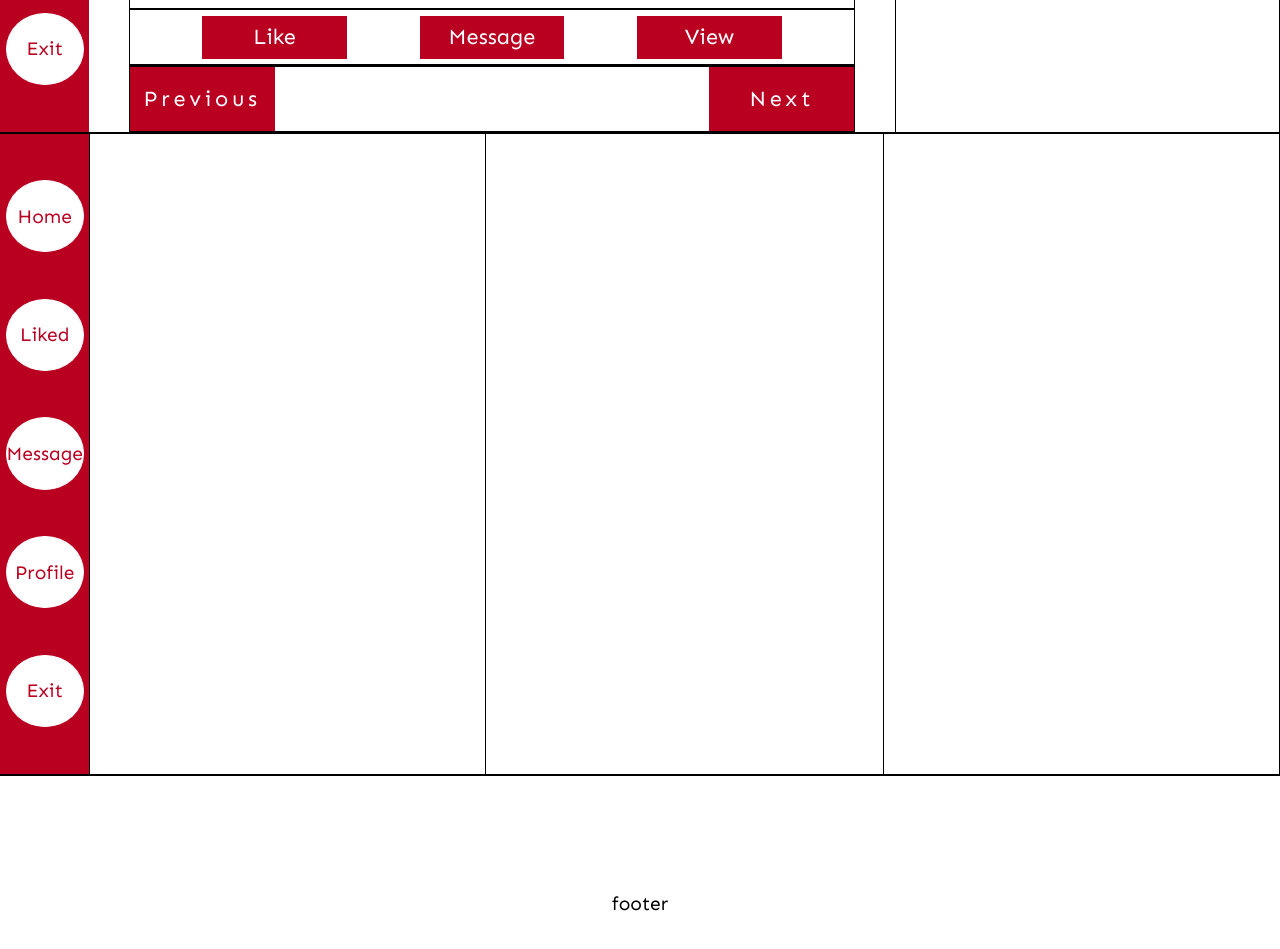
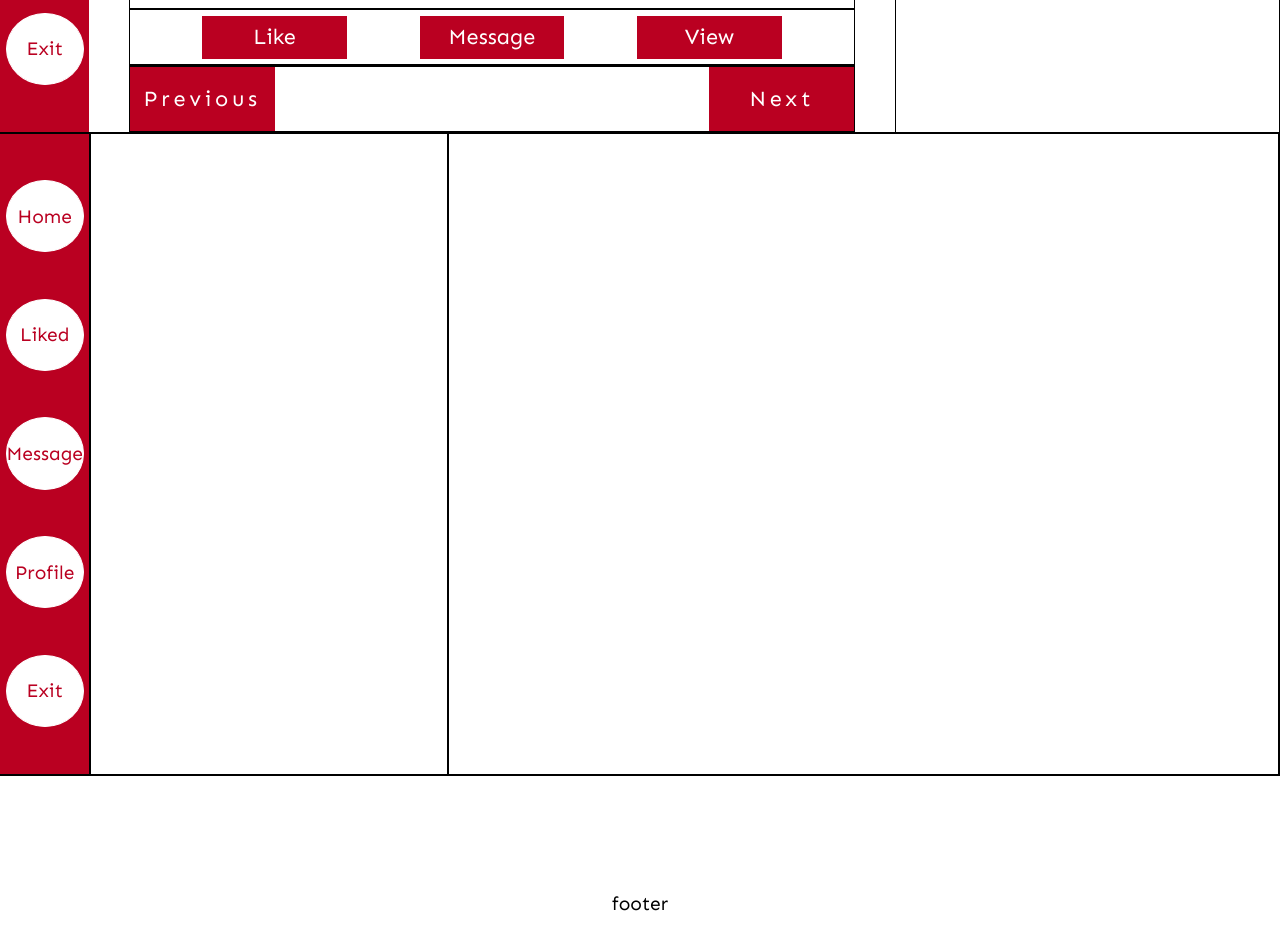
Before and after one commit to MokuaEnock/Kupid-frontend, a React (Create React App) app: page / in a window 1280 px wide. Shown: the part 2440-3389 px from the top of the page. Built offline with nearby package versions, Linux system fonts and the light colour scheme.

Commit message:
restructure message section

```diff
--- a/src/App.css
+++ b/src/App.css
@@ -500,11 +500,27 @@ aside span {
     align-items: center;
 }
 
-#message>section>ul {
+#message_list {
     width: 30%;
     height: 100%;
     border: thin solid black;
+    list-style: none;
 
+}
+
+#message_list>span {
+    width: 80%;
+    height: 10vw;
+    border: thin solid black;
+    margin-top: .5vw;
+    margin-bottom: .5vw;
+
+}
+
+#message_display {
+    width: 70%;
+    height: 100%;
+    border: thin solid black;
 }
 
 /* footer ====================================================================== */
--- a/src/components/Pages/messages/message.js
+++ b/src/components/Pages/messages/message.js
@@ -5,8 +5,9 @@ export default function Message() {
     <section id="message">
       <Aside />
       <section>
-        <ul></ul>
-        <div></div>
+        <div id="message_list"></div>
+
+        <div id="message_display"></div>
       </section>
     </section>
   );
```
